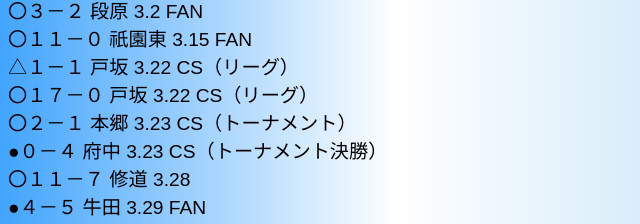
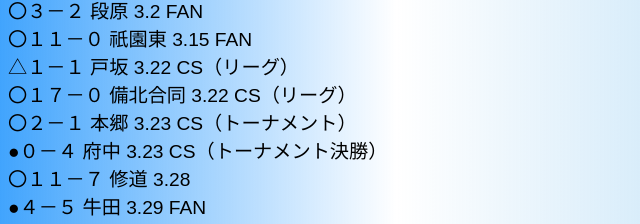
Before and after one commit to cosmic-pooh/fight, a plain HTML site: page taisen.html in a window 1280 px wide. Shown: the part 574-798 px from the top of the page, 0-640 px from the left. Drawn offline with nearby package versions, Linux system fonts and the light colour scheme.

Commit message:
2025.6.13
備北合同修正

```diff
--- a/taisen.html
+++ b/taisen.html
@@ -58,7 +58,7 @@
     <li class="list_item" data-kind="公式戦" data-color="段原">〇３－２  段原 3.2 FAN</li>
     <li class="list_item" data-kind="公式戦" data-color="祇園東">〇１１－０  祇園東 3.15 FAN</li>
     <li class="list_item" data-kind="公式戦" data-color="戸坂">△１－１  戸坂 3.22 CS（リーグ）</li>
-    <li class="list_item" data-kind="公式戦" data-color="備北合同">〇１７－０  戸坂 3.22 CS（リーグ）</li>
+    <li class="list_item" data-kind="公式戦" data-color="備北合同">〇１７－０  備北合同 3.22 CS（リーグ）</li>
     <li class="list_item" data-kind="公式戦" data-color="本郷">〇２－１  本郷 3.23 CS（トーナメント）</li>
     <li class="list_item" data-kind="公式戦" data-color="府中">●０－４  府中 3.23 CS（トーナメント決勝）</li>
     <li class="list_item" data-kind="ＴＭ" data-color="修道">〇１１－７  修道 3.28</li>
```
